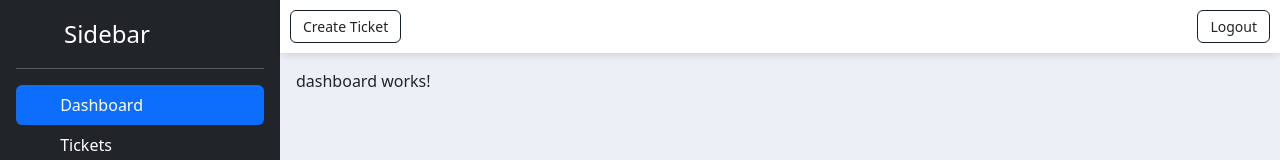
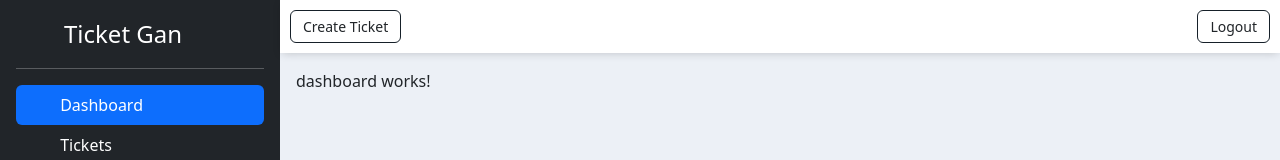
Before and after one commit to alvinmlna/TicketSystemUI, an Angular app: page /dashboard in a window 1280 px wide. Shown: the top 160 px of the page. Built offline with nearby package versions, Linux system fonts and the light colour scheme.

Commit message:
auto redirect

```diff
--- a/src/app/app-routing.module.ts
+++ b/src/app/app-routing.module.ts
@@ -4,6 +4,11 @@ import { TicketComponent } from './ticket/ticket.component';
 import { DashboardComponent } from './dashboard/dashboard.component';
 
 const routes: Routes = [
+  {
+    path:'',
+    pathMatch : 'full',
+    redirectTo: '/dashboard'
+  },
   {path: 'dashboard' , component: DashboardComponent},
   {path: 'ticket' , component: TicketComponent},
 ];
--- a/src/app/core/sidebar/sidebar.component.html
+++ b/src/app/core/sidebar/sidebar.component.html
@@ -3,7 +3,7 @@
     <div class="d-flex flex-column flex-shrink-0 p-3 text-white bg-dark" style="width: 280px;height: 100%;">
       <a href="/" class="d-flex align-items-center mb-3 mb-md-0 me-md-auto text-white text-decoration-none">
         <svg class="bi me-2" width="40" height="32"><use xlink:href="#bootstrap"/></svg>
-        <span class="fs-4">Sidebar</span>
+        <span class="fs-4">Ticket Gan</span>
       </a>
       <hr>
       <ul class="nav nav-pills flex-column mb-auto">
```
